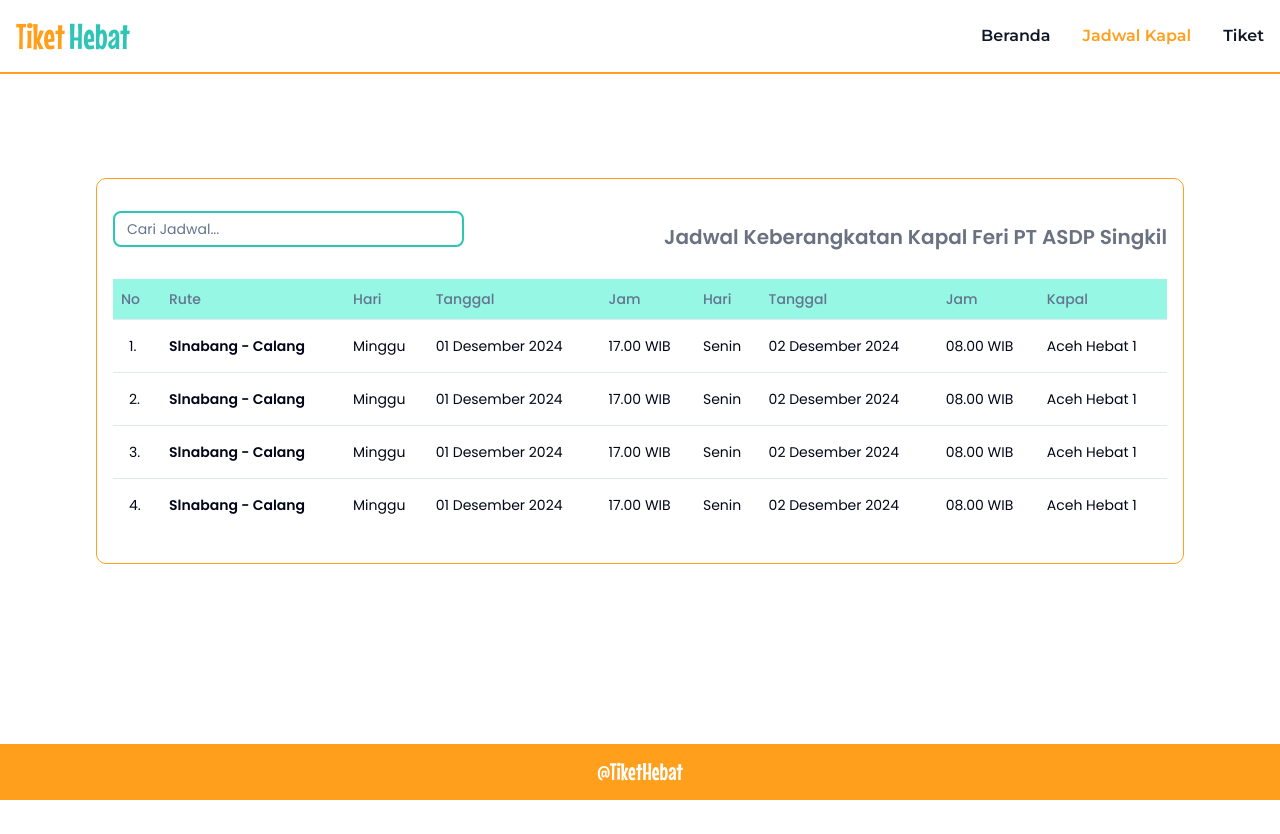
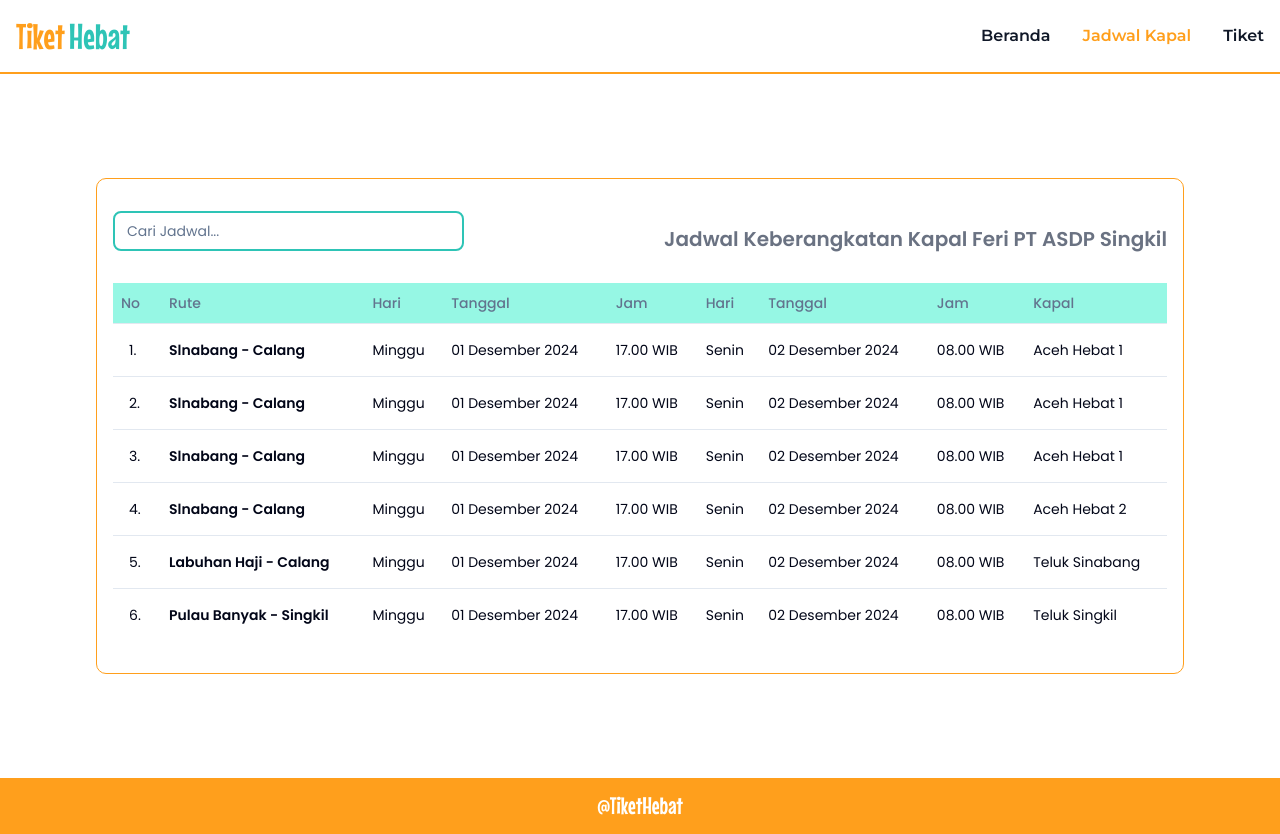
Before and after one commit to Ardiannnnnn/tiket-hebat, a Next.js app: page /jadwal in a window 1280 px wide. Before the commit the page ends 800 px from the top, so only its background shows below. Built offline with nearby package versions, Linux system fonts and the light colour scheme.

Commit message:
feat: add serach data

```diff
--- a/app/ui/jadwal/jadwal.tsx
+++ b/app/ui/jadwal/jadwal.tsx
@@ -10,62 +10,53 @@
 } from "@/components/ui/table";
 import { Input } from "@/components/ui/input";
 import { poppins } from "@/app/ui/fonts";
-
-const schedules = [
-  {
-    id: 1,
-    route: "Slnabang - Calang",
-    departureDay: "Minggu",
-    departureDate: "01 Desember 2024",
-    departureTime: "17.00 WIB",
-    arrivalDay: "Senin",
-    arrivalDate: "02 Desember 2024",
-    arrivalTime: "08.00 WIB",
-    ship: "Aceh Hebat 1",
-  },
-  {
-    id: 2,
-    route: "Slnabang - Calang",
-    departureDay: "Minggu",
-    departureDate: "01 Desember 2024",
-    departureTime: "17.00 WIB",
-    arrivalDay: "Senin",
-    arrivalDate: "02 Desember 2024",
-    arrivalTime: "08.00 WIB",
-    ship: "Aceh Hebat 1",
-  },
-  {
-    id: 3,
-    route: "Slnabang - Calang",
-    departureDay: "Minggu",
-    departureDate: "01 Desember 2024",
-    departureTime: "17.00 WIB",
-    arrivalDay: "Senin",
-    arrivalDate: "02 Desember 2024",
-    arrivalTime: "08.00 WIB",
-    ship: "Aceh Hebat 1",
-  },
-  {
-    id: 4,
-    route: "Slnabang - Calang",
-    departureDay: "Minggu",
-    departureDate: "01 Desember 2024",
-    departureTime: "17.00 WIB",
-    arrivalDay: "Senin",
-    arrivalDate: "02 Desember 2024",
-    arrivalTime: "08.00 WIB",
-    ship: "Aceh Hebat 1",
-  },
-];
+import { useState, useMemo, useCallback } from "react";
+import { useDebouncedCallback } from "use-debounce";
+import schedules from "@/lib/data/schedule.json";
 
 export default function JadwalKapal() {
+    const [searchTerm, setSearchTerm] = useState<string>("");
+    const [debouncedSearch, setDebouncedSearch] = useState<string>("");
+
+    const handleSearch = useDebouncedCallback((term: string) => {
+        setDebouncedSearch(term);
+      }, 1000);
+
+      const filteredSchedules = useMemo(() => {
+        return schedules.filter((schedule) => {
+          const searchLower = debouncedSearch.toLowerCase();
+          return (
+            schedule.route.toLowerCase().includes(searchLower) ||
+            schedule.departureDay.toLowerCase().includes(searchLower) ||
+            schedule.departureDate.toLowerCase().includes(searchLower) ||
+            schedule.departureTime.toLowerCase().includes(searchLower) ||
+            schedule.arrivalDay.toLowerCase().includes(searchLower) ||
+            schedule.arrivalDate.toLowerCase().includes(searchLower) ||
+            schedule.arrivalTime.toLowerCase().includes(searchLower) ||
+            schedule.ship.toLowerCase().includes(searchLower)
+          );
+        });
+      }, [debouncedSearch]);
+
+    const handleSearchChange = useCallback(
+        (e: React.ChangeEvent<HTMLInputElement>) => {
+          setSearchTerm(e.target.value);
+          handleSearch(e.target.value);
+        },
+        [handleSearch]
+      );
+
+      console.log(filteredSchedules);
+
   return (
-    <div className= {`${poppins.className } md:m-24 m-4 mt-10`}>
+    <div className={`${poppins.className} md:m-24 m-4 mt-10`}>
       <div className="p-4 bg-white border border-Orange rounded-lg">
         <div className="flex flex-col-reverse md:flex-row justify-between items-center gap-8 mt-4">
           <Input
             placeholder="Cari Jadwal..."
-            className="mb-4 md:w-1/3 border-Blue border-2"
+            className="mb-4 md:w-1/3 h-10 border-Blue border-2 shadow-none focus:outline-none"
+            value={searchTerm}
+            onChange={handleSearchChange}
           />
           <h2 className="text-xl font-semibold text-gray-500 text-center">
             Jadwal Keberangkatan Kapal Feri PT ASDP Singkil
@@ -86,7 +77,7 @@
             </TableRow>
           </TableHeader>
           <TableBody>
-            {schedules.map((schedule, index) => (
+            {filteredSchedules.map((schedule, index) => (
               <TableRow key={schedule.id}>
                 <TableCell className="p-4">{index + 1}.</TableCell>
                 <TableCell className="font-semibold">
--- /dev/null
+++ b/lib/data/schedule.json
@@ -0,0 +1,68 @@
+[
+    {
+      "id": 1,
+      "route": "Slnabang - Calang",
+      "departureDay": "Minggu",
+      "departureDate": "01 Desember 2024",
+      "departureTime": "17.00 WIB",
+      "arrivalDay": "Senin",
+      "arrivalDate": "02 Desember 2024",
+      "arrivalTime": "08.00 WIB",
+      "ship": "Aceh Hebat 1"
+    },
+    {
+      "id": 2,
+      "route": "Slnabang - Calang",
+      "departureDay": "Minggu",
+      "departureDate": "01 Desember 2024",
+      "departureTime": "17.00 WIB",
+      "arrivalDay": "Senin",
+      "arrivalDate": "02 Desember 2024",
+      "arrivalTime": "08.00 WIB",
+      "ship": "Aceh Hebat 1"
+    },
+    {
+      "id": 3,
+      "route": "Slnabang - Calang",
+      "departureDay": "Minggu",
+      "departureDate": "01 Desember 2024",
+      "departureTime": "17.00 WIB",
+      "arrivalDay": "Senin",
+      "arrivalDate": "02 Desember 2024",
+      "arrivalTime": "08.00 WIB",
+      "ship": "Aceh Hebat 1"
+    },
+    {
+      "id": 4,
+      "route": "Slnabang - Calang",
+      "departureDay": "Minggu",
+      "departureDate": "01 Desember 2024",
+      "departureTime": "17.00 WIB",
+      "arrivalDay": "Senin",
+      "arrivalDate": "02 Desember 2024",
+      "arrivalTime": "08.00 WIB",
+      "ship": "Aceh Hebat 2"
+    },
+    {
+      "id": 5,
+      "route": "Labuhan Haji - Calang",
+      "departureDay": "Minggu",
+      "departureDate": "01 Desember 2024",
+      "departureTime": "17.00 WIB",
+      "arrivalDay": "Senin",
+      "arrivalDate": "02 Desember 2024",
+      "arrivalTime": "08.00 WIB",
+      "ship": "Teluk Sinabang"
+    },
+    {
+      "id": 6,
+      "route": "Pulau Banyak - Singkil",
+      "departureDay": "Minggu",
+      "departureDate": "01 Desember 2024",
+      "departureTime": "17.00 WIB",
+      "arrivalDay": "Senin",
+      "arrivalDate": "02 Desember 2024",
+      "arrivalTime": "08.00 WIB",
+      "ship": "Teluk Singkil"
+    }
+  ]
--- a/package.json
+++ b/package.json
@@ -19,7 +19,8 @@
     "react-dom": "^19.0.0",
     "react-icons": "^5.5.0",
     "tailwind-merge": "^3.0.2",
-    "tailwindcss-animate": "^1.0.7"
+    "tailwindcss-animate": "^1.0.7",
+    "use-debounce": "^10.0.4"
   },
   "devDependencies": {
     "@tailwindcss/postcss": "^4",
```
Also changed, not shown: 1 other file (tests, documents, lock files or other folders).
